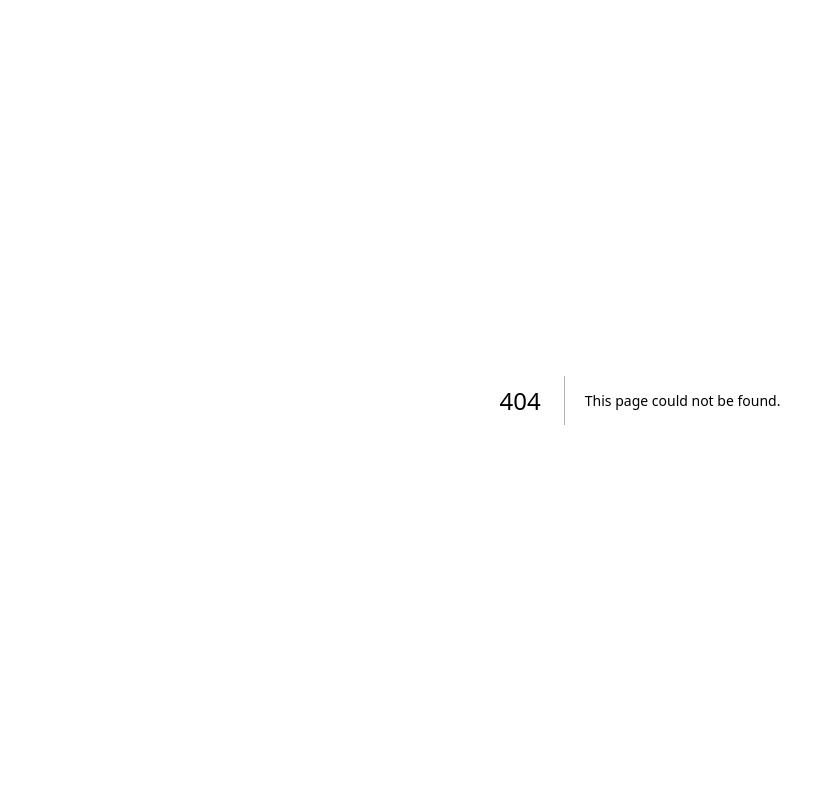
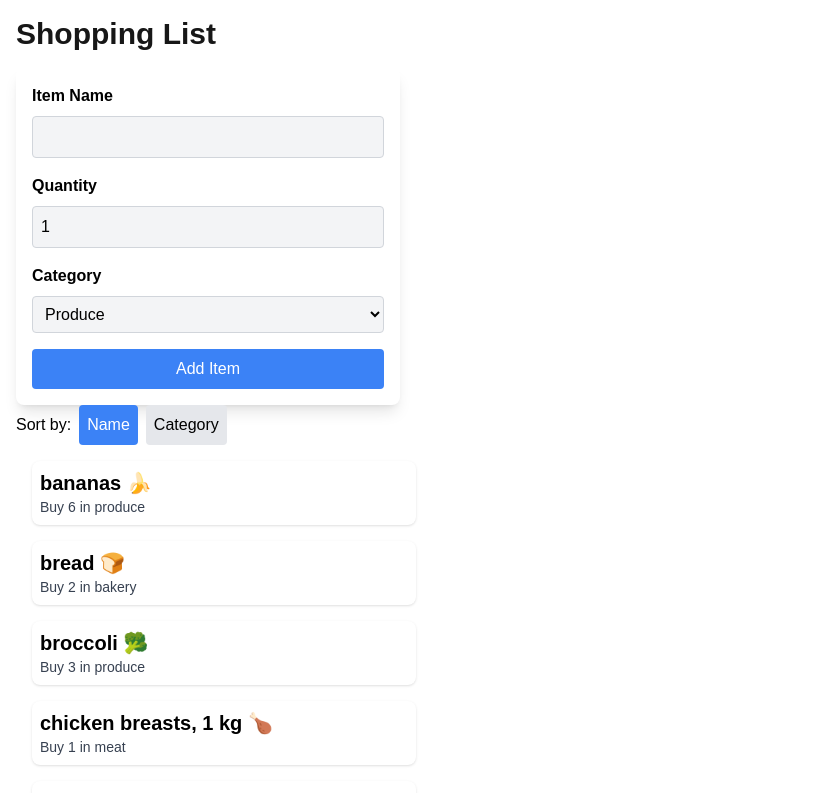
Before and after one commit to karan-sidhu22/cprg306-assignments, a Next.js app: page /week-7 in a window 1280 px wide. Before the commit this address had no page. Shown: the top 793 px of the page, without its empty margins (0-826 px from the left). Built offline with nearby package versions, Linux system fonts and the light colour scheme.

Commit message:
week-7 update

```diff
--- a/app/page.js
+++ b/app/page.js
@@ -10,6 +10,7 @@
         <li><Link href="/week-4">Week 4 Assignment</Link></li>
         <li><Link href="/week-5">Week 5 Assignment</Link></li>
         <li><Link href="/week-6">Week 6 Assignment</Link></li>
+        <li><Link href="/week-7">Week 7 Assignment</Link></li>
       </ul>
     </main>
   );
--- /dev/null
+++ b/app/week-7/item-list.js
@@ -0,0 +1,51 @@
+"use client";
+import { useState } from 'react';
+import Item from './item';
+
+export default function ItemList({ items }) {
+  const [sortBy, setSortBy] = useState('name');
+
+  // Sort the items
+  const sortedItems = [...items].sort((a, b) => {
+    if (sortBy === 'name') {
+      return a.name.localeCompare(b.name);
+    } else if (sortBy === 'category') {
+      return a.category.localeCompare(b.category);
+    }
+    return 0;
+  });
+
+  return (
+    <div>
+      <div className="mb-4">
+        <span className="mr-2 text-black">Sort by:</span>
+        <button
+          onClick={() => setSortBy('name')}
+          className={`p-2 mr-2 ${
+            sortBy === 'name' ? 'bg-blue-500 text-white' : 'bg-gray-200 text-black'
+          } rounded`}
+        >
+          Name
+        </button>
+        <button
+          onClick={() => setSortBy('category')}
+          className={`p-2 ${
+            sortBy === 'category' ? 'bg-blue-500 text-white' : 'bg-gray-200 text-black'
+          } rounded`}
+        >
+          Category
+        </button>
+      </div>
+      <ul>
+        {sortedItems.map((item) => (
+          <Item
+            key={item.id}
+            name={item.name}
+            quantity={item.quantity}
+            category={item.category}
+          />
+        ))}
+      </ul>
+    </div>
+  );
+}
--- /dev/null
+++ b/app/week-7/item.js
@@ -0,0 +1,10 @@
+export default function Item({ name, quantity, category }) {
+    return (
+      <li className="p-2 m-4 bg-white max-w-sm rounded-lg shadow">
+        <h2 className="text-xl font-bold text-black">{name}</h2>
+        <div className="text-sm text-gray-700">
+          Buy {quantity} in {category}
+        </div>
+      </li>
+    );
+  }
--- /dev/null
+++ b/app/week-7/items.json
@@ -0,0 +1,74 @@
+[
+    {
+      "id": "1h2GJKH12gkHG31h1H",
+      "name": "milk, 4 L 🥛",
+      "quantity": 1,
+      "category": "dairy"
+    },
+    {
+      "id": "2KJH3k2j3H1k2J3K1H",
+      "name": "bread 🍞",
+      "quantity": 2,
+      "category": "bakery"
+    },
+    {
+      "id": "3h2KJH3k2j3H1k2J3",
+      "name": "eggs, dozen 🥚",
+      "quantity": 2,
+      "category": "dairy"
+    },
+    {
+      "id": "4k2J3K1H2GJKH12gk",
+      "name": "bananas 🍌",
+      "quantity": 6,
+      "category": "produce"
+    },
+    {
+      "id": "5H1h1H2KJH3k2j3H",
+      "name": "broccoli 🥦",
+      "quantity": 3,
+      "category": "produce"
+    },
+    {
+      "id": "6H1k2J3K1H2GJKH1",
+      "name": "chicken breasts, 1 kg 🍗",
+      "quantity": 1,
+      "category": "meat"
+    },
+    {
+      "id": "7gkHG31h1H2KJH3k",
+      "name": "pasta sauce 🍝",
+      "quantity": 3,
+      "category": "canned goods"
+    },
+    {
+      "id": "8j3H1k2J3K1H2GJK",
+      "name": "spaghetti, 454 g 🍝",
+      "quantity": 2,
+      "category": "dry goods"
+    },
+    {
+      "id": "9H12gkHG31h1H2KJ",
+      "name": "toilet paper, 12 pack 🧻",
+      "quantity": 1,
+      "category": "household"
+    },
+    {
+      "id": "10H3k2j3H1k2J3K1",
+      "name": "paper towels, 6 pack",
+      "quantity": 1,
+      "category": "household"
+    },
+    {
+      "id": "11k2J3K1H2GJKH12",
+      "name": "dish soap 🍽️",
+      "quantity": 1,
+      "category": "household"
+    },
+    {
+      "id": "12GJKH12gkHG31h1",
+      "name": "hand soap 🧼",
+      "quantity": 4,
+      "category": "household"
+    }
+  ]
--- /dev/null
+++ b/app/week-7/new-item.js
@@ -0,0 +1,90 @@
+"use client";
+import { useState } from 'react';
+
+export default function NewItem({ onAddItem }) {
+  const [name, setName] = useState('');
+  const [quantity, setQuantity] = useState(1);
+  const [category, setCategory] = useState('produce');
+
+  const handleSubmit = (e) => {
+    e.preventDefault();
+
+    // Create a new item object
+    const newItem = {
+      id: Math.random().toString(36).substring(2, 9), // Random ID
+      name,
+      quantity,
+      category,
+    };
+
+    // Call the onAddItem prop
+    onAddItem(newItem);
+
+    // Reset the form
+    setName('');
+    setQuantity(1);
+    setCategory('produce');
+  };
+
+  return (
+    <form onSubmit={handleSubmit} className="p-4 bg-white max-w-sm rounded-lg shadow-lg">
+      <div className="mb-4">
+        <label htmlFor="name" className="block text-black font-bold mb-2">
+          Item Name
+        </label>
+        <input
+          type="text"
+          id="name"
+          value={name}
+          onChange={(e) => setName(e.target.value)}
+          required
+          className="w-full p-2 rounded bg-gray-100 text-black border border-gray-300 focus:outline-none focus:border-blue-500"
+        />
+      </div>
+      <div className="mb-4">
+        <label htmlFor="quantity" className="block text-black font-bold mb-2">
+          Quantity
+        </label>
+        <input
+          type="number"
+          id="quantity"
+          value={quantity}
+          onChange={(e) => setQuantity(Number(e.target.value))}
+          min="1"
+          max="20"
+          required
+          className="w-full p-2 rounded bg-gray-100 text-black border border-gray-300 focus:outline-none focus:border-blue-500"
+        />
+      </div>
+      <div className="mb-4">
+        <label htmlFor="category" className="block text-black font-bold mb-2">
+          Category
+        </label>
+        <select
+          id="category"
+          value={category}
+          onChange={(e) => setCategory(e.target.value)}
+          className="w-full p-2 rounded bg-gray-100 text-black border border-gray-300 focus:outline-none focus:border-blue-500"
+        >
+          <option value="produce">Produce</option>
+          <option value="dairy">Dairy</option>
+          <option value="bakery">Bakery</option>
+          <option value="meat">Meat</option>
+          <option value="frozen">Frozen Foods</option>
+          <option value="canned">Canned Goods</option>
+          <option value="dry">Dry Goods</option>
+          <option value="beverages">Beverages</option>
+          <option value="snacks">Snacks</option>
+          <option value="household">Household</option>
+          <option value="other">Other</option>
+        </select>
+      </div>
+      <button
+        type="submit"
+        className="w-full bg-blue-500 text-white p-2 rounded hover:bg-blue-700 focus:outline-none focus:ring-2 focus:ring-blue-500"
+      >
+        Add Item
+      </button>
+    </form>
+  );
+}
--- /dev/null
+++ b/app/week-7/page.js
@@ -0,0 +1,22 @@
+"use client";
+import { useState } from 'react';
+import NewItem from './new-item';
+import ItemList from './item-list';
+import itemsData from './items.json';
+
+export default function Page() {
+  const [items, setItems] = useState(itemsData);
+
+  // Event handler to add a new item
+  const handleAddItem = (newItem) => {
+    setItems([...items, newItem]);
+  };
+
+  return (
+    <main className="p-4">
+      <h1 className="text-3xl font-bold mb-4">Shopping List</h1>
+      <NewItem onAddItem={handleAddItem} />
+      <ItemList items={items} />
+    </main>
+  );
+}
```
